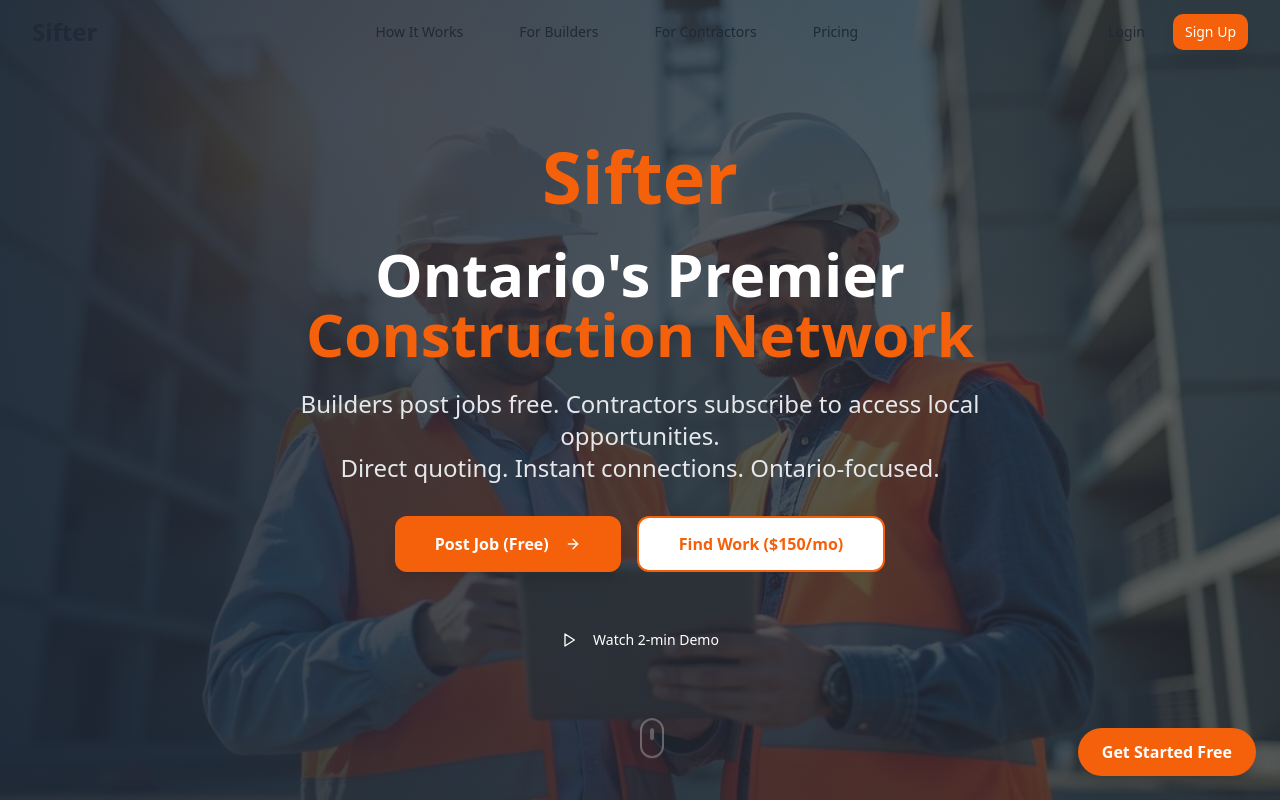
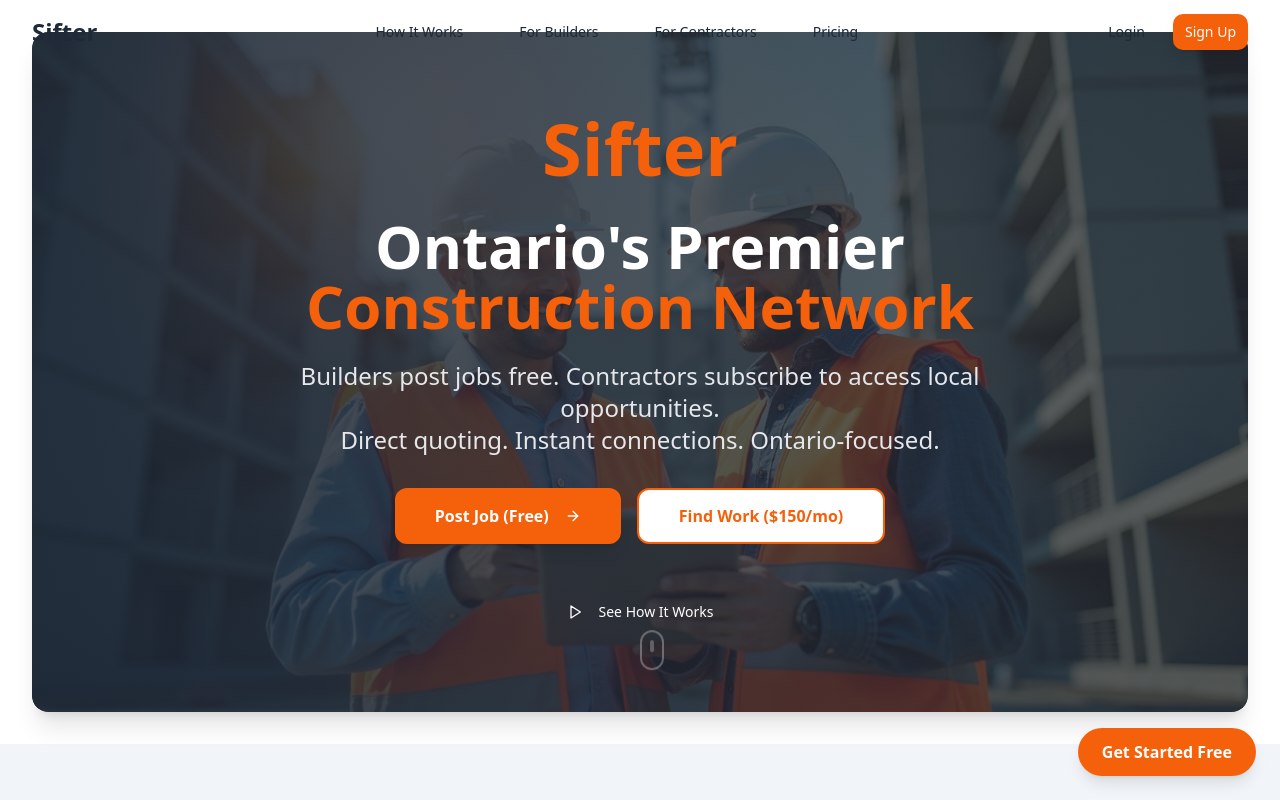
Before and after one commit to Abdulgafar4/buildmatch-network-flow, a React (Vite) app: page / in a window 1280 px wide. Shown: the top 800 px of the page. Built offline with nearby package versions, Linux system fonts and the light colour scheme.

Commit message:
Refactor: Center hero section content
Center the hero section content using a Tailwind container.

```diff
--- a/src/components/HeroSection.tsx
+++ b/src/components/HeroSection.tsx
@@ -4,19 +4,20 @@ import heroImage from "@/assets/hero-construction.jpg";
 
 const HeroSection = () => {
   return (
-    <section className="relative min-h-screen flex items-center justify-center overflow-hidden">
+    <div className="container mx-auto px-4 sm:px-6 lg:px-8 py-8">
+      <section className="relative min-h-[85vh] flex items-center justify-center overflow-hidden rounded-2xl shadow-xl">
         {/* Background with overlay */}
         <div className="absolute inset-0">
           <img
             src={heroImage}
             alt="Modern construction site"
-          className="w-full h-full object-cover"
+            className="w-full h-full object-cover rounded-2xl"
           />
-        <div className="absolute inset-0 bg-gradient-to-r from-construction-navy/90 to-construction-charcoal/70"></div>
+          <div className="absolute inset-0 bg-gradient-to-r from-construction-navy/90 to-construction-charcoal/70 rounded-2xl"></div>
         </div>
 
         {/* Content */}
-      <div className="container mx-auto px-4 sm:px-6 lg:px-8 text-center relative z-10">
+        <div className="relative z-10 text-center px-4 sm:px-6 lg:px-8 max-w-4xl mx-auto">
           <div className="animate-fade-up">
             {/* Logo/Brand */}
             <div className="mb-8">
@@ -65,7 +66,7 @@ const HeroSection = () => {
                 className="text-white hover:text-construction-orange group"
               >
                 <Play className="mr-2 h-5 w-5 group-hover:scale-110 transition-transform" />
-              Watch 2-min Demo
+                See How It Works
               </Button>
             </div>
           </div>
@@ -78,6 +79,7 @@ const HeroSection = () => {
           </div>
         </div>
       </section>
+    </div>
   );
 };
 
```
Lines whose indentation alone changed are shown as unchanged.
